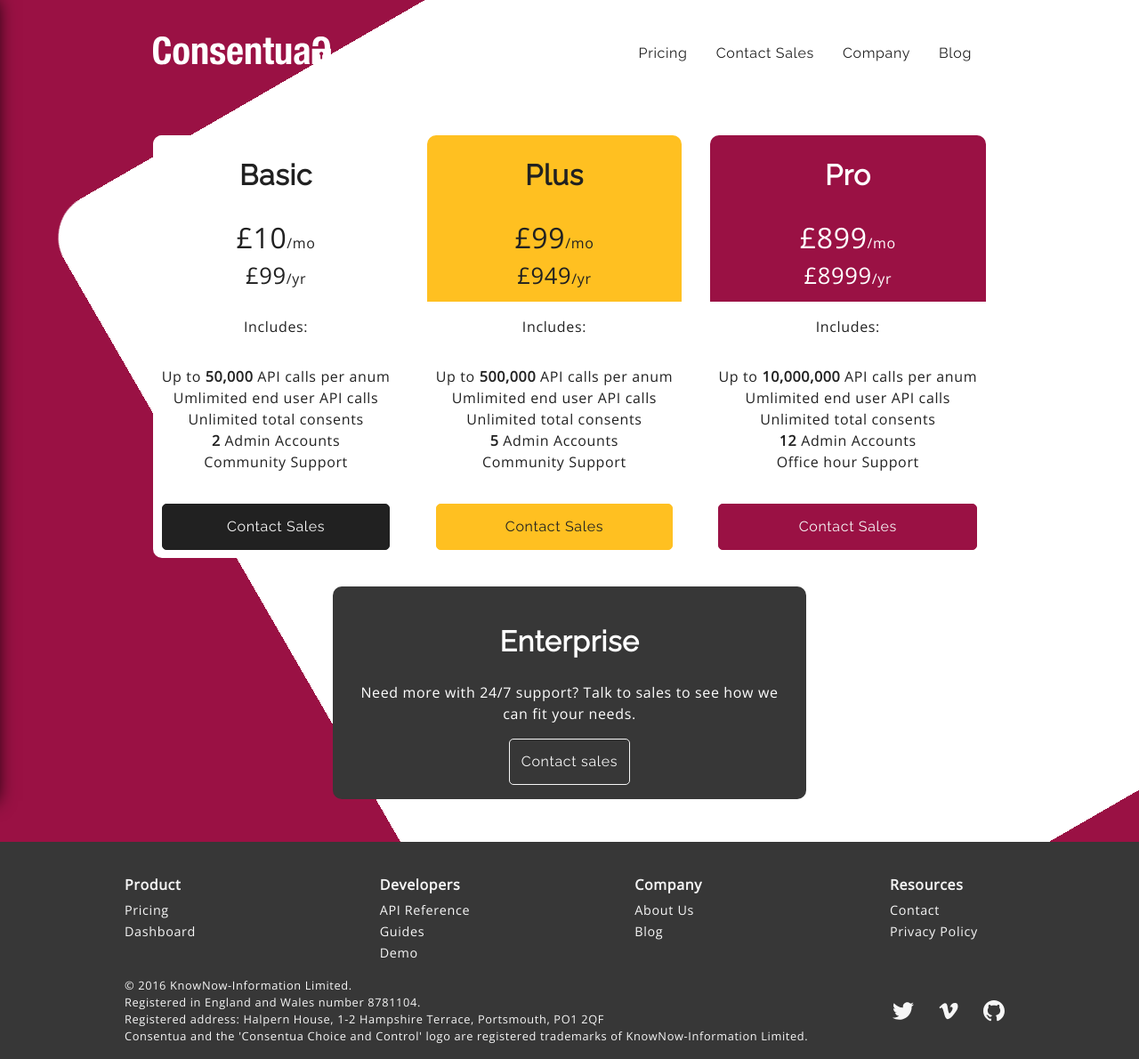
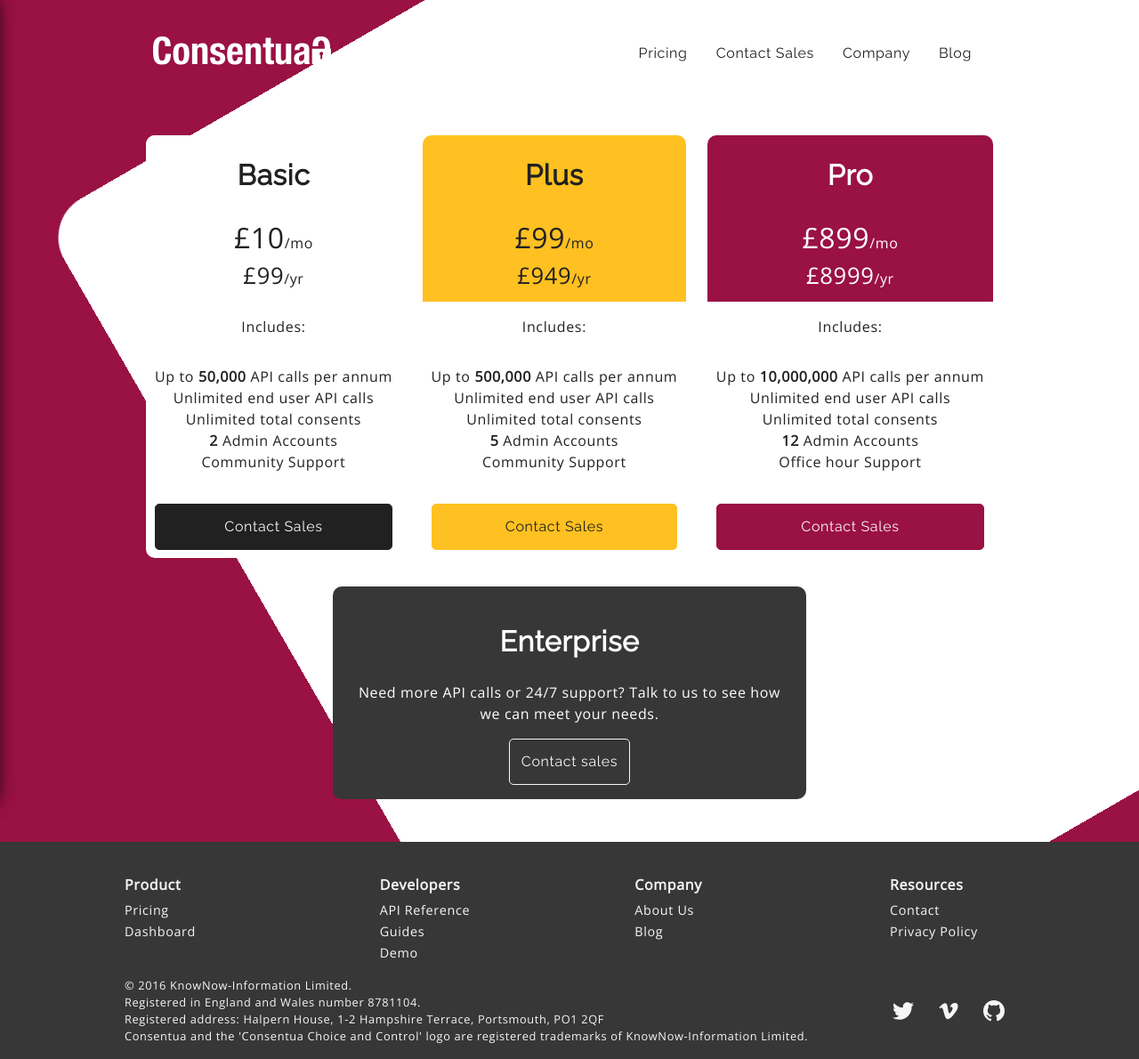
Before and after one commit to Consentua/consentua.github.io_old, a Jekyll site: the page built from pricing.html, in a window 1280 px wide. Shown: the whole page at 89% size. Built offline with Jekyll 4.4.1, drawn with Linux system fonts in a browser that asks for light colours; nearby versions of some CDN libraries; library files that are not in the unit come from our copies.

Commit message:
Corrected spelling in pricing.html

```diff
--- a/pricing.html
+++ b/pricing.html
@@ -127,8 +127,8 @@ nav: true
             <p>Includes:</p>
             <ul>
                 <li>Up to
-                    <b>50,000</b> API calls per anum</li>
-                <li>Umlimited end user API calls</li>
+                    <b>50,000</b> API calls per annum</li>
+                <li>Unlimited end user API calls</li>
                 <li>Unlimited total consents</li>
                 <li>
                     <b>2</b> Admin Accounts</li>
@@ -146,8 +146,8 @@ nav: true
             <p>Includes:</p>
             <ul>
                 <li>Up to
-                    <b>500,000</b> API calls per anum</li>
-                <li>Umlimited end user API calls</li>
+                    <b>500,000</b> API calls per annum</li>
+                <li>Unlimited end user API calls</li>
                 <li>Unlimited total consents</li>
                 <li>
                     <b>5</b> Admin Accounts</li>
@@ -165,8 +165,8 @@ nav: true
             <p>Includes:</p>
             <ul>
                 <li>Up to
-                    <b>10,000,000</b> API calls per anum</li>
-                <li>Umlimited end user API calls</li>
+                    <b>10,000,000</b> API calls per annum</li>
+                <li>Unlimited end user API calls</li>
                 <li>Unlimited total consents</li>
                 <li>
                     <b>12</b> Admin Accounts</li>
@@ -177,7 +177,7 @@ nav: true
     </div>
     <div id="enterprise">
         <h1>Enterprise</h1>
-        <p>Need more with 24/7 support? Talk to sales to see how we can fit your needs.</p>
+        <p>Need more API calls or 24/7 support? Talk to us to see how we can meet your needs.</p>
         <a class="btn" href="{{ site.url }}/contact.html">Contact sales</a>
     </div>
 </section>
```
